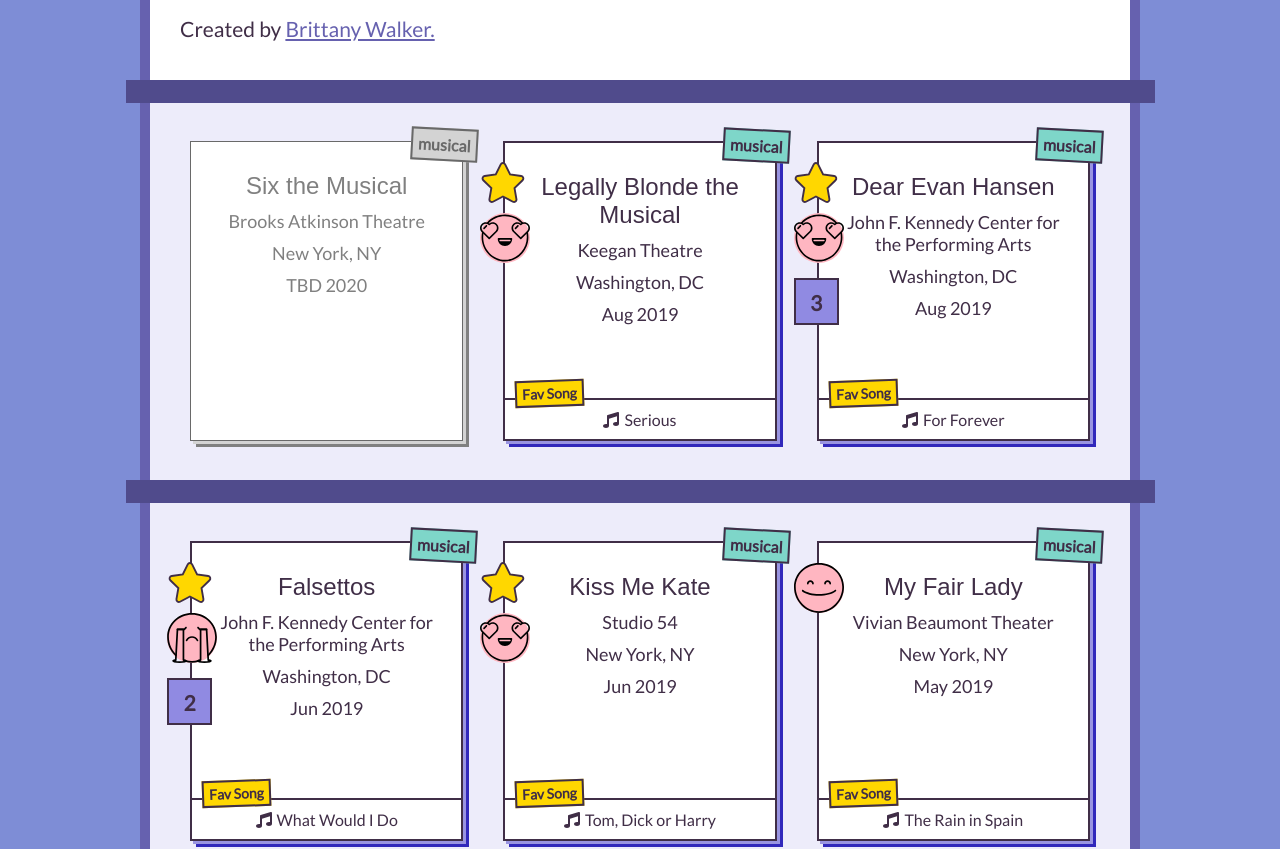
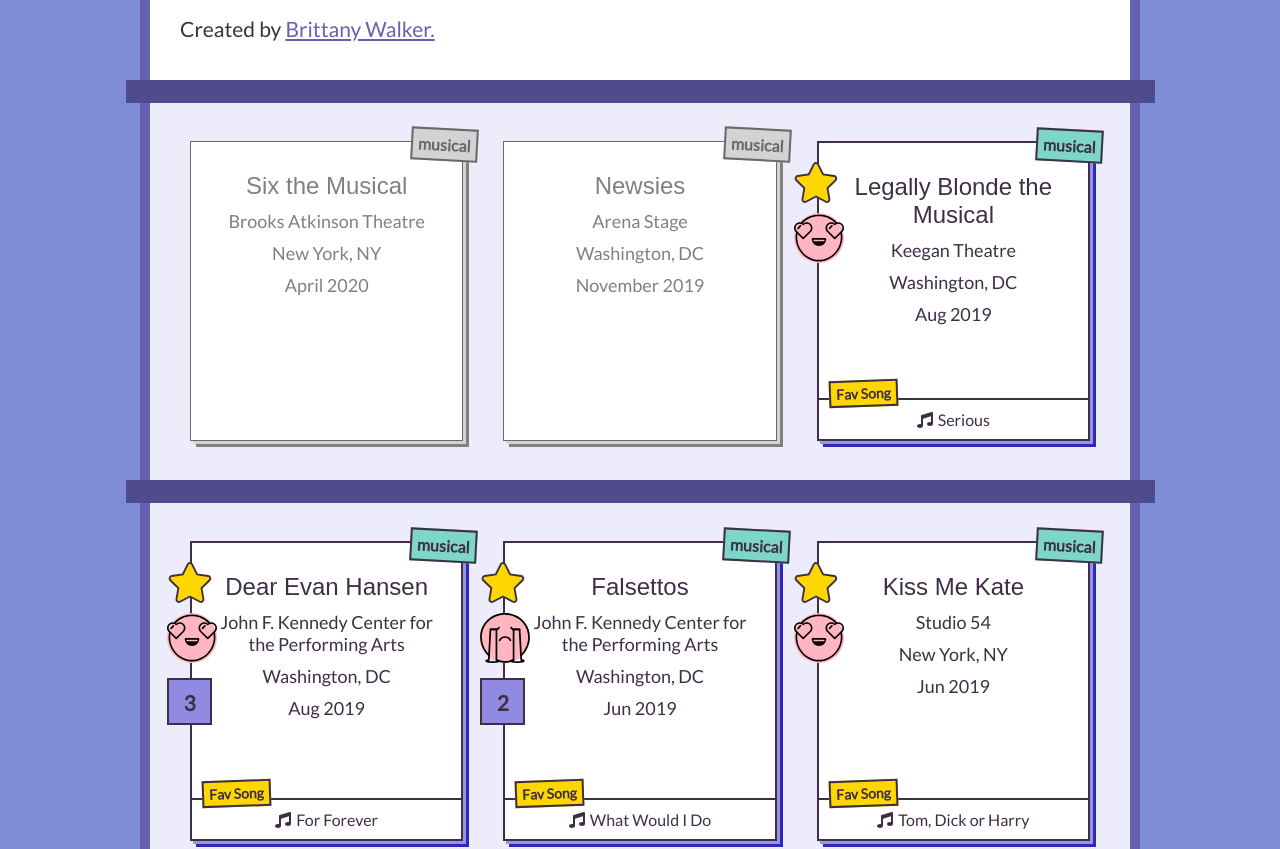
Before and after one commit to brittanyrw/theaterlog, a Vue app: page / in a window 1280 px wide. Shown: the part 780-1629 px from the top of the page. Built offline with nearby package versions, Linux system fonts and the light colour scheme; a web font is replaced by a local one.

Commit message:
Update shows.js

```diff
--- a/src/data/shows.js
+++ b/src/data/shows.js
@@ -1,10 +1,23 @@
 export const showList = [
 	{
-    id: 's62',
+    id: 's63',
     name: "Six the Musical",
     theater: "Brooks Atkinson Theatre",
-    date: "TBD 2020",
+    date: "April 2020",
     location: "New York, NY",
+    illustration: 'crown',
+    favSong: '',
+    fav: true,
+    upcoming: true,
+    multi: 0,
+    type: 'musical',
+    review: 'love'
+    },{
+    id: 's62',
+    name: "Newsies",
+    theater: "Arena Stage",
+    date: "November 2019",
+    location: "Washington, DC",
     illustration: 'crown',
     favSong: '',
     fav: true,
```
